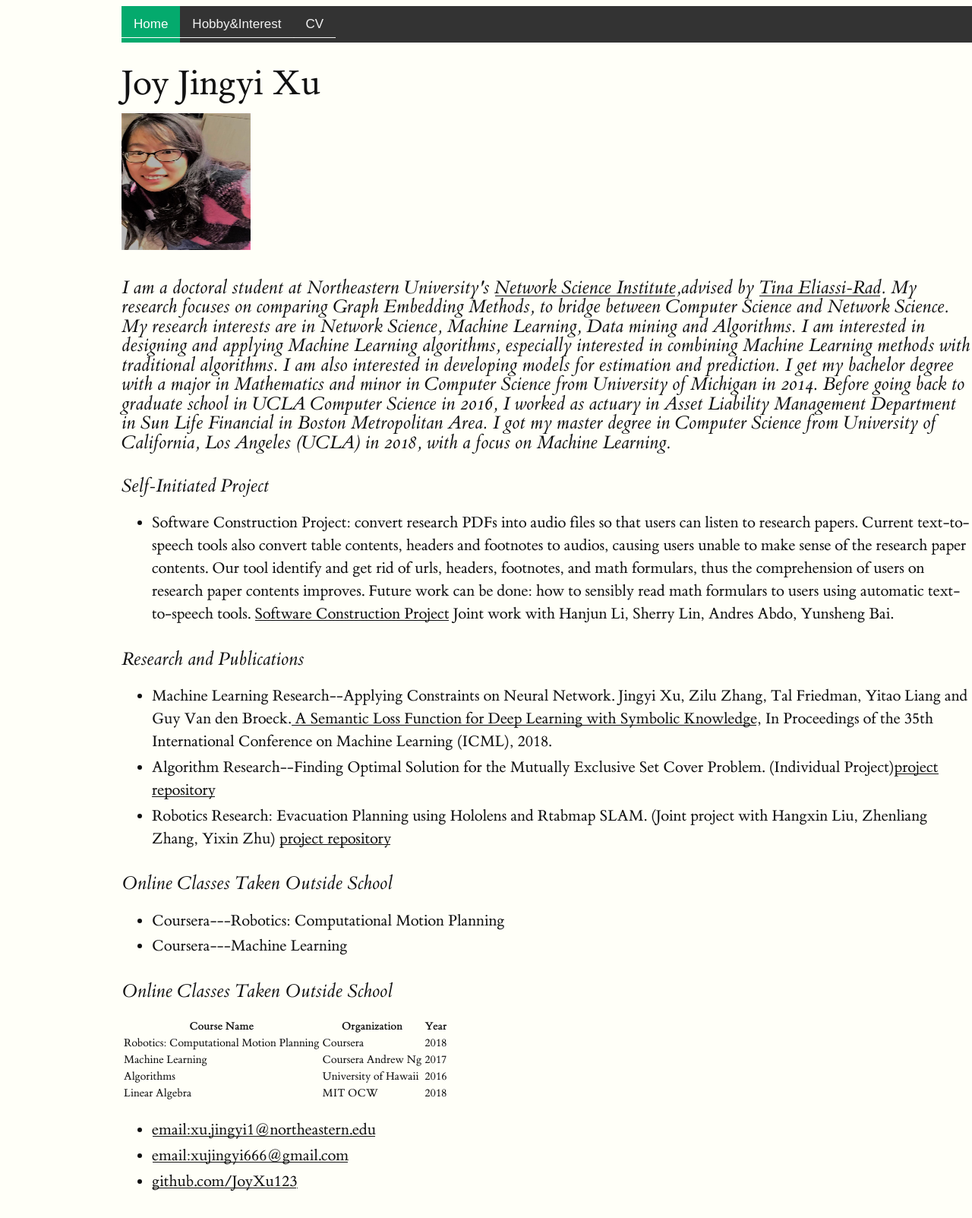
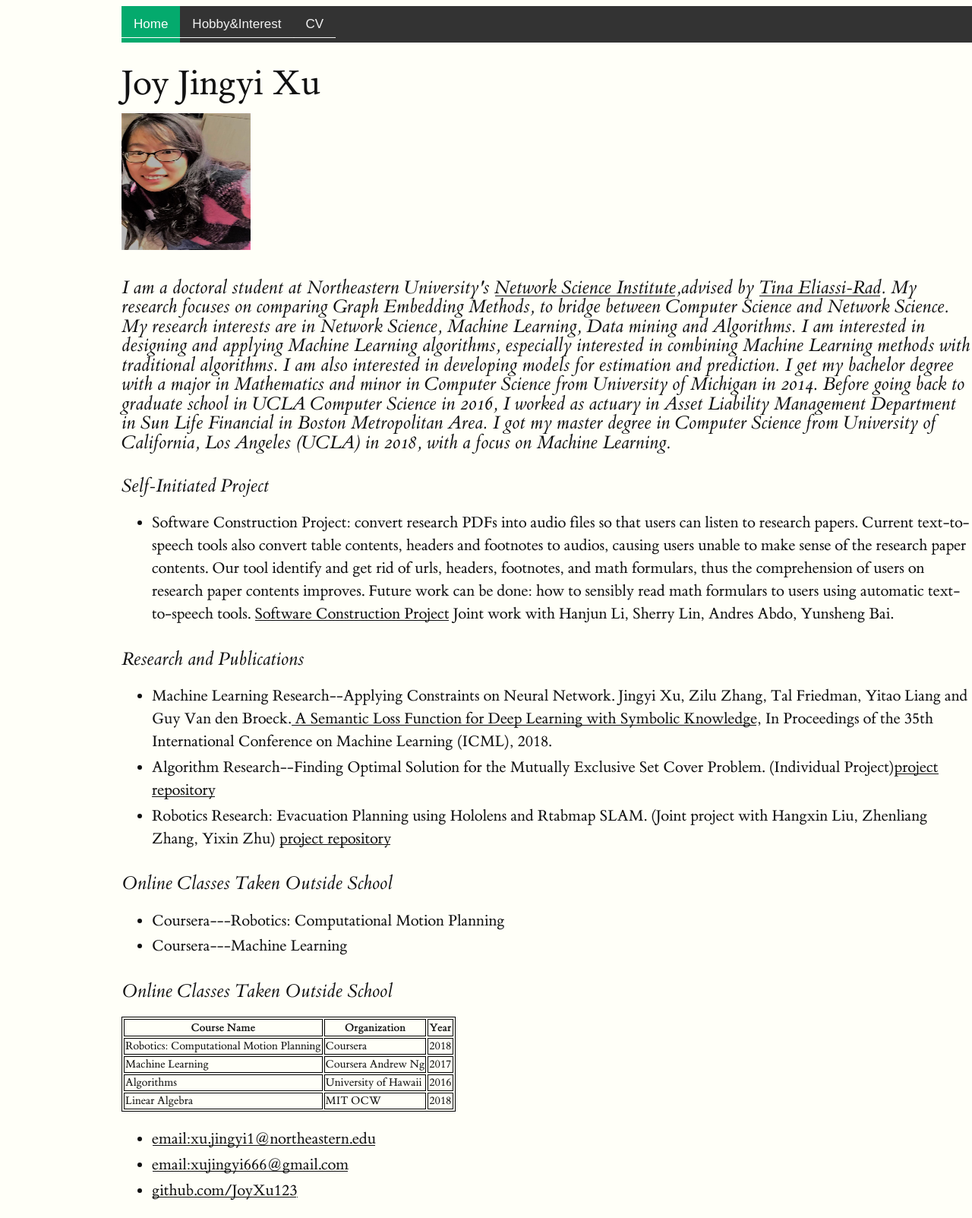
Before and after one commit to JoyXu123/JoyXu123.github.io, a Jekyll site: the page index.html, which Jekyll copies as it is, in a window 1280 px wide. Shown: the whole page at 76% size. Built offline with Jekyll 4.4.1, drawn with Linux system fonts in a browser that asks for light colours.

Commit message:
fix table style

```diff
--- a/css/tufte.css
+++ b/css/tufte.css
@@ -433,7 +433,9 @@ label.margin-toggle:not(.sidenote-number) {
     background-color: #04AA6D;
     color: white;
 }
-
+table, th, td {
+    border: 1px solid black;
+}
 
 @media (max-width: 760px) {
     body {
```
Lines whose indentation alone changed are shown as unchanged.
